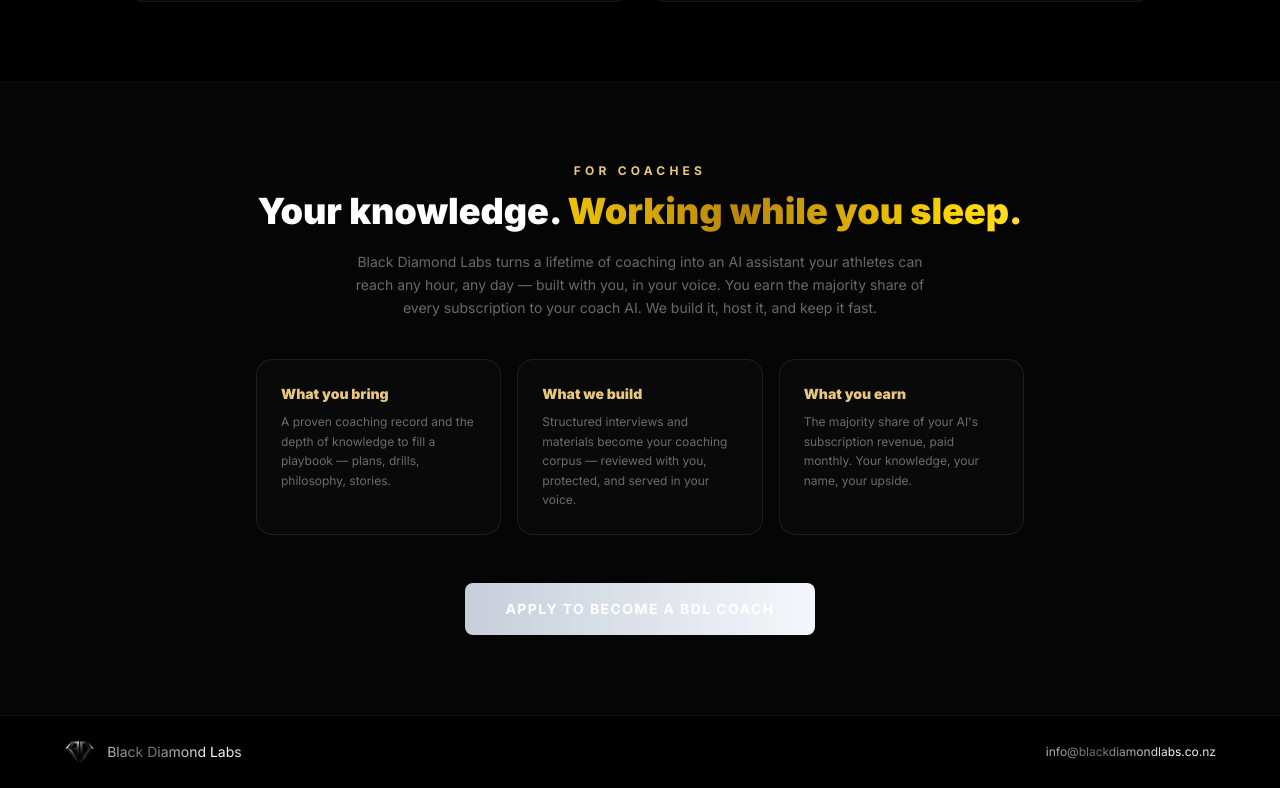
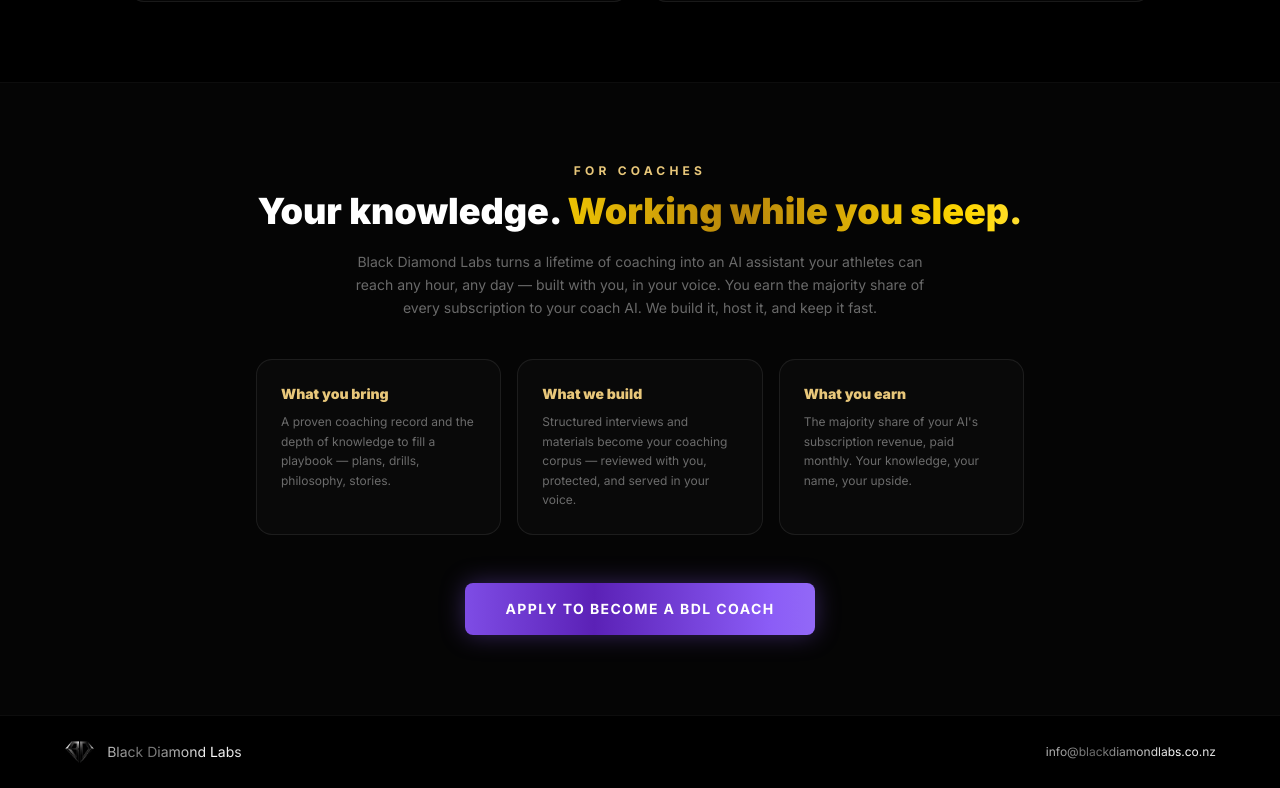
Before and after one commit to N8Nuks/blackdiamondlabs, a Next.js app: page /bd-ai in a window 1280 px wide. Shown: the part 909-1697 px from the top of the page. Built offline with nearby package versions, Linux system fonts and the light colour scheme.

Commit message:
BD AI: coach application button violet shimmer

```diff
--- a/app/bd-ai/page.tsx
+++ b/app/bd-ai/page.tsx
@@ -82,8 +82,8 @@ export default function BDAI() {
             </div>
           </div>
           <a href="mailto:info@blackdiamondlabs.co.nz?subject=BDL%20Coach%20Application"
-            className="inline-block rounded-lg px-10 py-4 text-sm font-bold uppercase tracking-widest text-black"
-            style={{ background: 'linear-gradient(90deg,#C7CEDA,#F4F7FB)' }}>
+            className="inline-block rounded-lg px-10 py-4 text-sm font-bold uppercase tracking-widest text-white"
+            style={{ background: 'linear-gradient(90deg,#5B21B6,#8B5CF6,#A78BFA,#8B5CF6,#5B21B6)', backgroundSize: '200% auto', animation: 'shimmer 3s linear infinite', boxShadow: '0 0 24px rgba(139,92,246,0.35)' }}>
             Apply to become a BDL Coach
           </a>
         </div>
```
